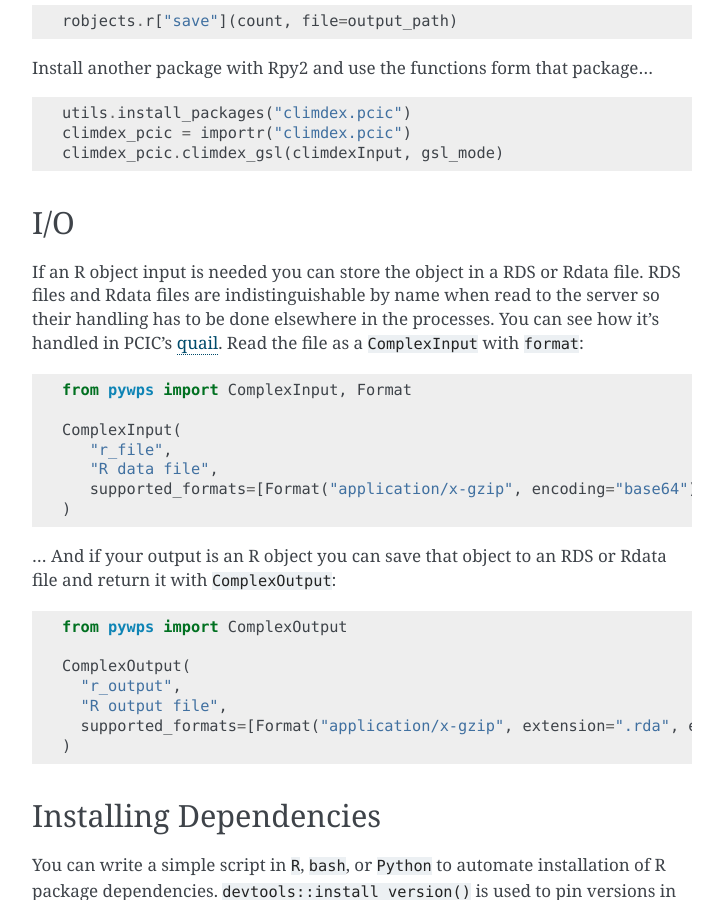
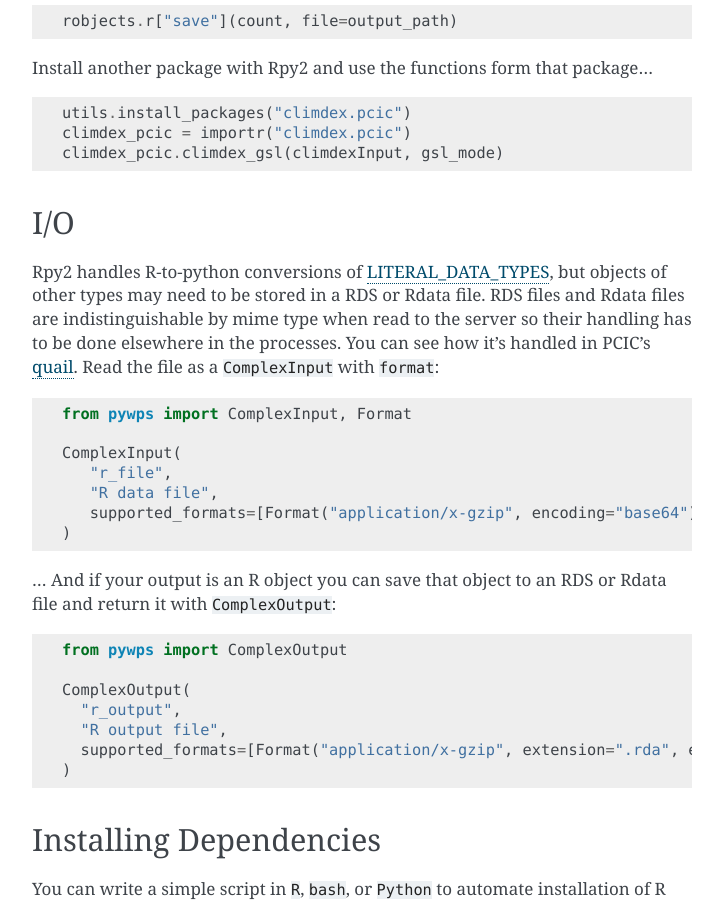
Before and after one commit to bird-house/birdhouse-docs, a Sphinx documentation site: the page built from docs/source/tutorial_r.rst, in a window 1280 px wide and 900 px high, scrolled down 964 px. Shown: the whole window, without its empty margins (388-1111 px from the left). Built offline with Sphinx 7.4.7, drawn with Linux system fonts in a browser that asks for light colours; pages that are not in the unit, such as notebooks, are missing from menus.

Commit message:
Add note on LITERAL_DATA_TYPES to R conversion

```diff
--- a/docs/source/tutorial_r.rst
+++ b/docs/source/tutorial_r.rst
@@ -59,7 +59,7 @@ Install another package with Rpy2 and use the functions form that package...
 I/O
 .....
 
-If an R object input is needed you can store the object in a RDS or Rdata file. RDS files and Rdata files are indistinguishable by name when read to the server so their handling has to be done elsewhere in the processes. You can see how it's handled in PCIC's `quail <https://github.com/pacificclimate/quail/blob/6f89a3f2d2d7effb2ee22bb7e6a8ae1a74c6e6cc/quail/utils.py#L91>`_. Read the file as a :code:`ComplexInput` with :code:`format`:
+Rpy2 handles R-to-python conversions of `LITERAL_DATA_TYPES <https://pywps.readthedocs.io/en/latest/api.html#pywps.inout.literaltypes.LITERAL_DATA_TYPES>`_, but objects of other types may need to be stored in a RDS or Rdata file. RDS files and Rdata files are indistinguishable by mime type when read to the server so their handling has to be done elsewhere in the processes. You can see how it's handled in PCIC's `quail <https://github.com/pacificclimate/quail/blob/6f89a3f2d2d7effb2ee22bb7e6a8ae1a74c6e6cc/quail/utils.py#L91>`_. Read the file as a :code:`ComplexInput` with :code:`format`:
 
 .. code-block:: Python
 
```
